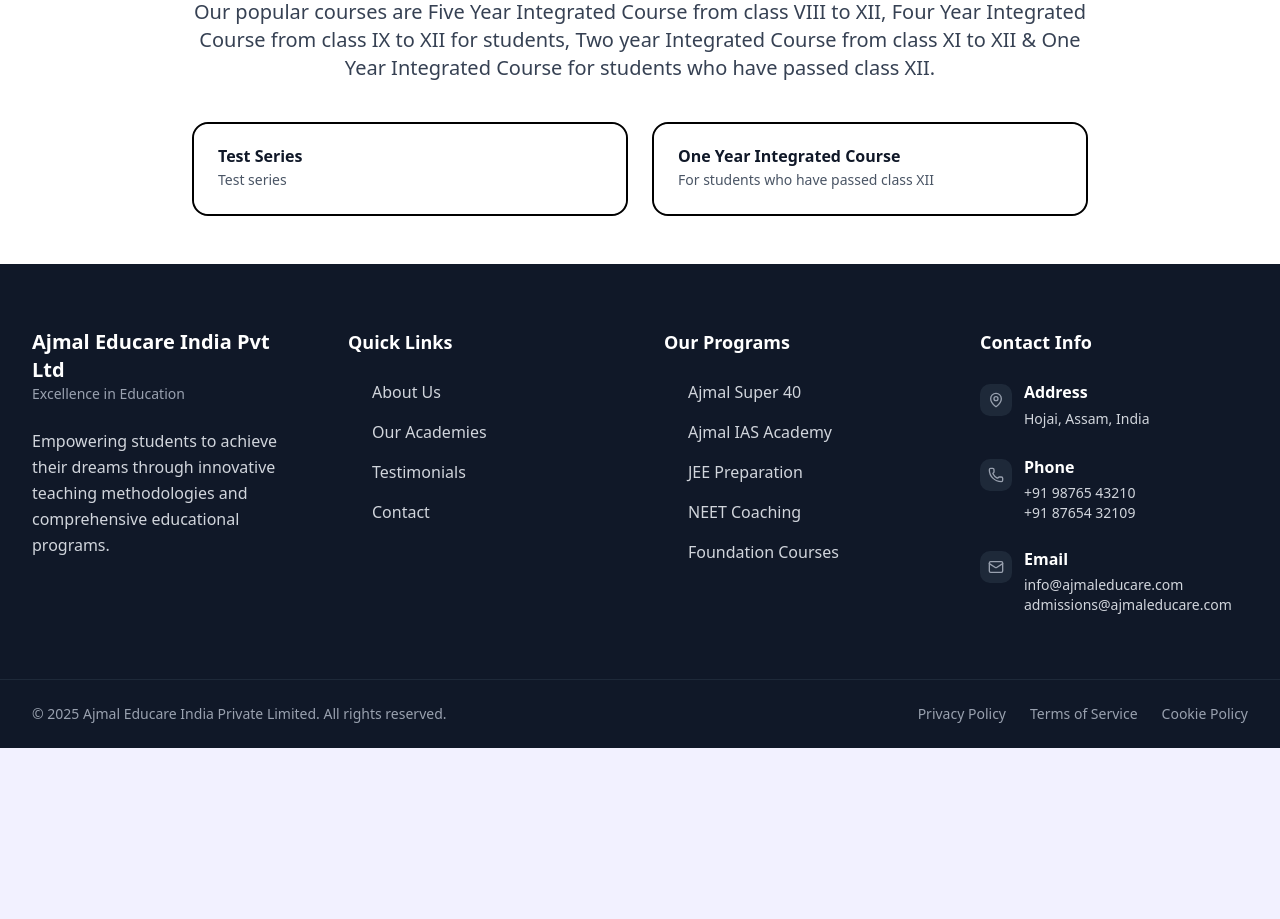
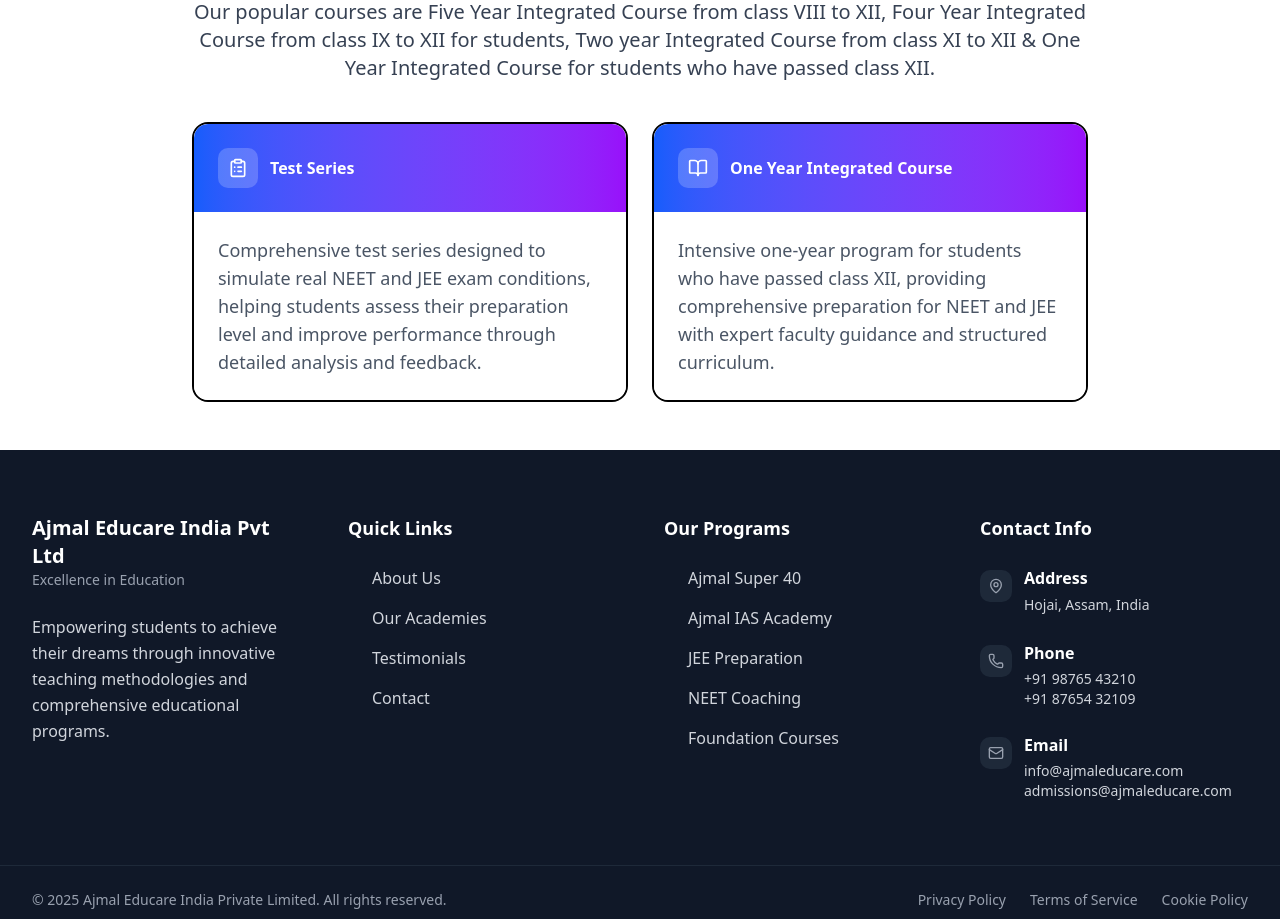
Before and after one commit to tapadar13/ajmal-educare, a Next.js app: page /super40 in a window 1280 px wide. Shown: the part 5060-5979 px from the top of the page. Before the commit the page ends 5808 px from the top, so only its background shows below. Built offline with nearby package versions, Linux system fonts and the light colour scheme; no server answers.

Commit message:
feat: redesign popular courses cards to match feature section styling

```diff
--- a/app/(main)/super40/page.jsx
+++ b/app/(main)/super40/page.jsx
@@ -195,20 +195,34 @@ export default function Super40Page() {
             </p>
 
             <div className="grid md:grid-cols-2 gap-6 max-w-4xl mx-auto">
-              <div className="relative rounded-2xl border-2 border-black">
-                <Card className="relative z-0 rounded-[inherit] h-full shadow-none border-0">
-                  <CardHeader className="py-6">
-                    <CardTitle className="text-gray-900">Test Series</CardTitle>
-                    <CardDescription className="text-gray-600">Test series</CardDescription>
+              <div className="relative rounded-2xl border-2 border-black overflow-hidden">
+                <Card className="relative z-0 rounded-none h-full shadow-none border-0">
+                  <CardHeader className="flex flex-row items-center gap-3 pt-6 pb-6 bg-gradient-to-r from-blue-600 to-purple-600">
+                    <div className="w-10 h-10 rounded-lg bg-white/20 flex items-center justify-center">
+                      {GradientIcon({ Icon: ClipboardList })}
+                    </div>
+                    <CardTitle className="text-white">Test Series</CardTitle>
                   </CardHeader>
+                  <CardContent className="pb-6">
+                    <CardDescription className="text-gray-600 text-lg">
+                      Comprehensive test series designed to simulate real NEET and JEE exam conditions, helping students assess their preparation level and improve performance through detailed analysis and feedback.
+                    </CardDescription>
+                  </CardContent>
                 </Card>
               </div>
-              <div className="relative rounded-2xl border-2 border-black">
-                <Card className="relative z-0 rounded-[inherit] h-full shadow-none border-0">
-                  <CardHeader className="py-6">
-                    <CardTitle className="text-gray-900">One Year Integrated Course</CardTitle>
-                    <CardDescription className="text-gray-600">For students who have passed class XII</CardDescription>
+              <div className="relative rounded-2xl border-2 border-black overflow-hidden">
+                <Card className="relative z-0 rounded-none h-full shadow-none border-0">
+                  <CardHeader className="flex flex-row items-center gap-3 pt-6 pb-6 bg-gradient-to-r from-blue-600 to-purple-600">
+                    <div className="w-10 h-10 rounded-lg bg-white/20 flex items-center justify-center">
+                      {GradientIcon({ Icon: BookOpen })}
+                    </div>
+                    <CardTitle className="text-white">One Year Integrated Course</CardTitle>
                   </CardHeader>
+                  <CardContent className="pb-6">
+                    <CardDescription className="text-gray-600 text-lg">
+                      Intensive one-year program for students who have passed class XII, providing comprehensive preparation for NEET and JEE with expert faculty guidance and structured curriculum.
+                    </CardDescription>
+                  </CardContent>
                 </Card>
               </div>
             </div>
```
